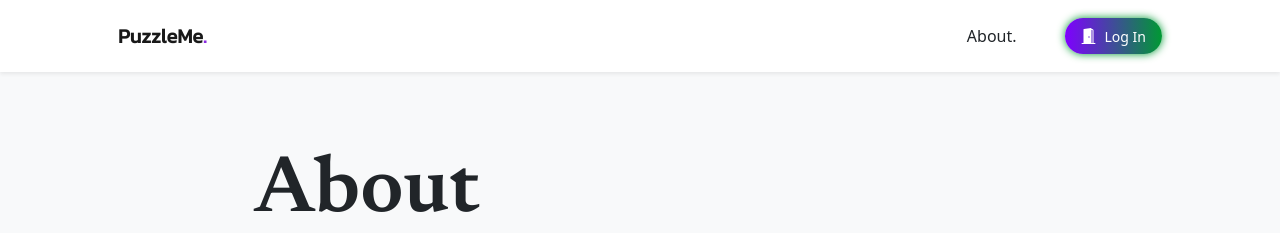
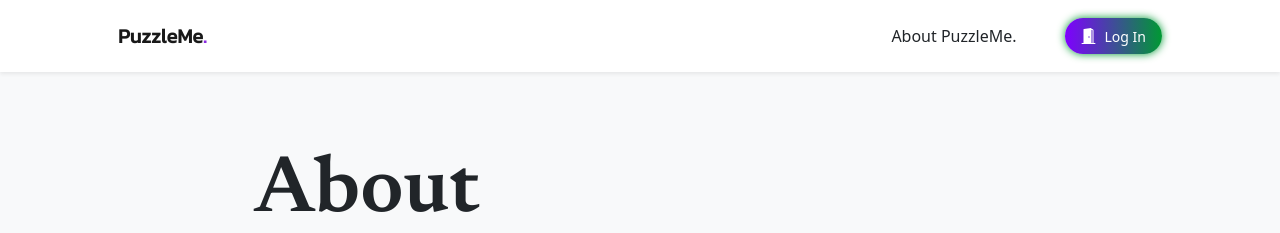
Before and after one commit to Manishv005/AgileWebDevProject35, a Flask app: page /about in a window 1280 px wide. Shown: the top 233 px of the page. Run offline with Flask 3, Linux system fonts and the light colour scheme; some libraries are stand-ins or nearby versions.

Commit message:
Update base.html
Updated the Nav Bar content.

```diff
--- a/app/templates/base.html
+++ b/app/templates/base.html
@@ -66,7 +66,7 @@
 							<a
 								class="nav-link me-lg-3"
 								href="{{ url_for('about') }}"
-								>About.</a
+								>About PuzzleMe.</a
 							>
 						</li>
 					</ul>
```
